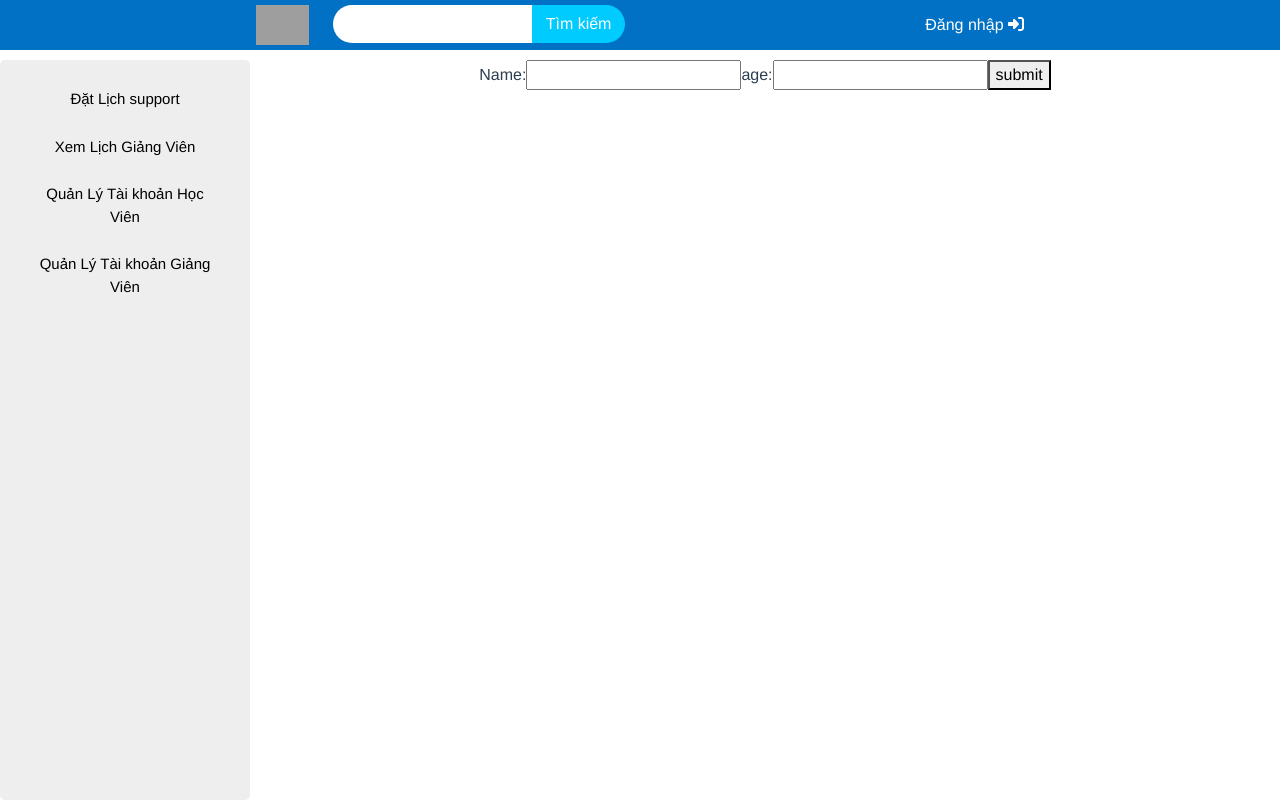
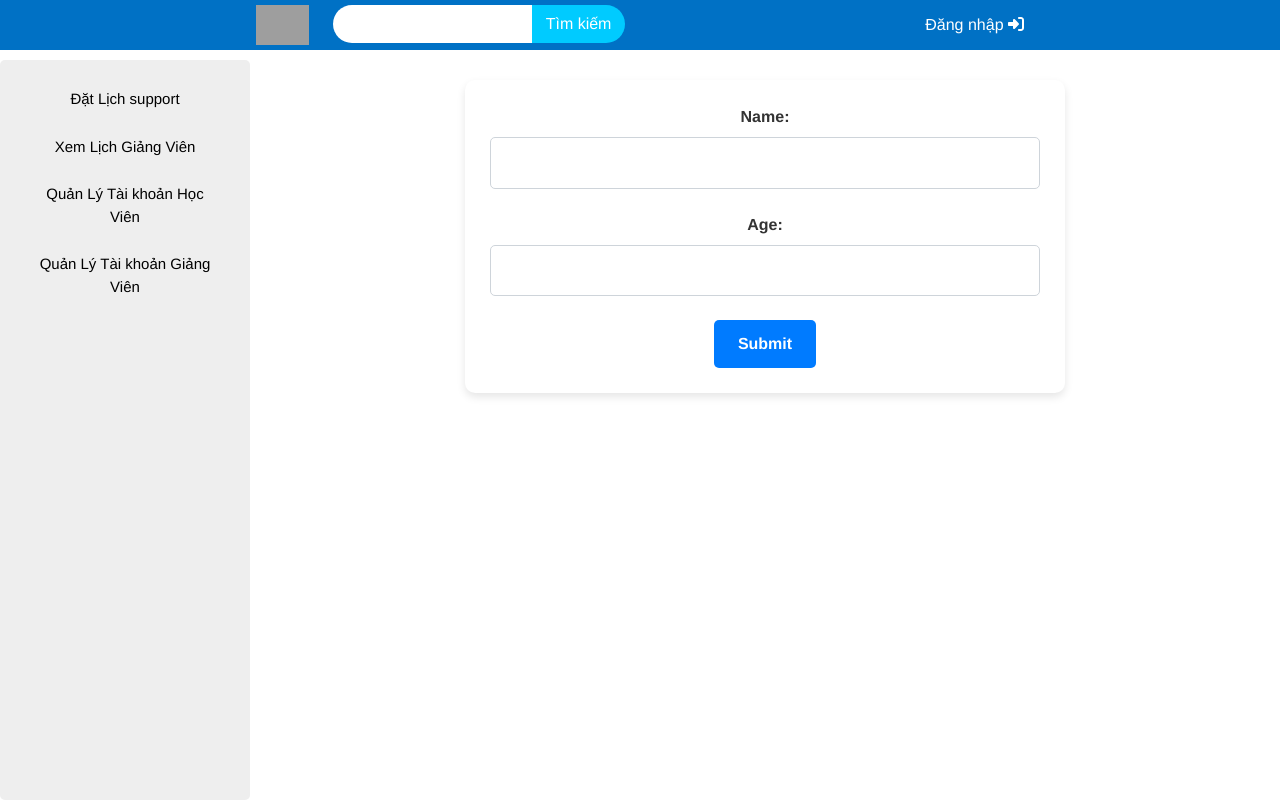
Before and after one commit to vandat3012/group-02, a Vue app in the folder FE/tech-learn/: page /create-student in a window 1280 px wide. Built offline with nearby package versions, Linux system fonts and the light colour scheme; grey boxes are pictures that could not be loaded.

Commit message:
first cm

```diff
--- a/FE/tech-learn/data/db.json
+++ b/FE/tech-learn/data/db.json
@@ -24,31 +24,6 @@
       "id": "9a44",
       "name": "",
       "age": ""
-    },
-    {
-      "id": "b728",
-      "name": "",
-      "age": ""
-    },
-    {
-      "id": "a0c8",
-      "name": "",
-      "age": ""
-    },
-    {
-      "id": "567d",
-      "name": "",
-      "age": ""
-    },
-    {
-      "id": "a185",
-      "name": "",
-      "age": ""
-    },
-    {
-      "id": "8ee5",
-      "name": "",
-      "age": ""
     }
   ]
 }
--- a/FE/tech-learn/package.json
+++ b/FE/tech-learn/package.json
@@ -17,11 +17,13 @@
     "json-server": "^1.0.0-beta.2",
     "sweetalert2": "^11.12.4",
     "tech-learn": "file:",
+    "vee-validate": "^4.13.2",
     "vue": "^3.4.38",
     "vue-router": "^4.4.3",
     "vue3-toastify": "^0.2.2",
     "vuelidate": "^0.7.7",
-    "vuex": "^4.1.0"
+    "vuex": "^4.1.0",
+    "yup": "^1.4.0"
   },
   "devDependencies": {
     "@vue/cli-plugin-babel": "~5.0.0",
--- a/FE/tech-learn/src/components/student/StudentCreate.vue
+++ b/FE/tech-learn/src/components/student/StudentCreate.vue
@@ -1,41 +1,113 @@
 <template>
-  <form @submit.prevent="handleSubmit">
-    <label>Name:</label>
-    <input v-model="form.name" />
-    <label>age:</label>
-    <input v-model="form.age" />
-    <button type="submit">submit</button>
+  <form @submit.prevent="onSubmit" class="student-form">
+    <div class="form-group">
+      <label for="name">Name:</label>
+      <input id="name" v-model="name" type="text" class="form-control" />
+      <span class="error-message">{{ nameError }}</span>
+    </div>
+    <div class="form-group">
+      <label for="age">Age:</label>
+      <input id="age" v-model="age" type="number" class="form-control" />
+      <span class="error-message">{{ ageError }}</span>
+    </div>
+    <button type="submit" class="submit-btn">Submit</button>
   </form>
 </template>
 
 <script setup>
-import { reactive, ref } from "vue";
-import { useRouter } from "vue-router";
+import { ref } from 'vue';
+import { useRouter } from 'vue-router';
 import axios from 'axios';
 import { toast } from 'vue3-toastify';
+import { useField, useForm } from 'vee-validate';
+import * as yup from 'yup';
+const rootApi = process.env.VUE_APP_ROOT_API;
+
 
 const router = useRouter();
-const form = reactive({
-  name: "",
-  age: "",
+
+const { handleSubmit, resetForm } = useForm({
+  validationSchema: yup.object({
+    name: yup.string().required('Name is required'),
+    age: yup
+      .number()
+      .typeError('Age must be a number')
+      .positive('Age must be a positive number')
+      .required('Age is required'),
+  }),
 });
 
-const handleSubmit = async () => {
-  const res = await axios.post("http://localhost:3000/student", form);
-  if (res.status === 201) {
-    router.push("/").then(() => {
-      toast.success("Create success !", {
-        autoClose: 2000
+const { value: name, errorMessage: nameError } = useField('name');
+const { value: age, errorMessage: ageError } = useField('age');
+
+const onSubmit = handleSubmit(async (values) => {
+  try {
+    const response = await axios.post(`${rootApi}/student`, values);
+    if (response.status === 201) {
+      resetForm();
+      router.push('/').then(() => {
+        toast.success('Create success!', {
+          autoClose: 2000
+        });
       });
-    });
-  } else {
-    toast.error("Create success 11!");
+    } else {
+      toast.error('Create failed!');
+    }
+  } catch (error) {
+    toast.error('An error occurred while creating the student!');
   }
+});
+</script>
 
+<style scoped>
+.student-form {
+  max-width: 600px;
+  margin: 20px auto;
+  padding: 25px;
+  background-color: #ffffff;
+  border-radius: 10px;
+  box-shadow: 0 4px 8px rgba(0, 0, 0, 0.1);
 }
 
+.form-group {
+  margin-bottom: 1.5rem;
+}
 
+label {
+  display: block;
+  margin-bottom: 0.5rem;
+  font-weight: 600;
+  color: #333;
+}
 
-</script>
+.form-control {
+  width: 100%;
+  padding: 0.8rem;
+  border: 1px solid #ced4da;
+  border-radius: 5px;
+  font-size: 1rem;
+  box-sizing: border-box;
+}
 
-<style></style>
+.error-message {
+  color: #dc3545;
+  font-size: 0.875rem;
+  margin-top: 0.25rem;
+}
+
+.submit-btn {
+  background-color: #007bff;
+  color: #ffffff;
+  border: none;
+  padding: 0.75rem 1.5rem;
+  border-radius: 5px;
+  font-size: 1rem;
+  font-weight: 600;
+  cursor: pointer;
+  transition: background-color 0.3s ease;
+}
+
+.submit-btn:hover {
+  background-color: #0056b3;
+}
+</style>
--- a/FE/tech-learn/src/components/student/StudentUpdate.vue
+++ b/FE/tech-learn/src/components/student/StudentUpdate.vue
@@ -1,58 +1,143 @@
 <template>
-
-  <form @submit.prevent="handleSubmit">
-    <label>Name:</label>
-    <input v-model="form.name" />
-    <label>age:</label>
-    <input v-model="form.age" />
-    <button type="submit">submit</button>
+  <form @submit.prevent="onSubmit" class="form-container">
+    <div class="form-group">
+      <label for="name">Name:</label>
+      <input id="name" v-model="name" type="text" class="form-input" />
+      <span class="form-error">{{ nameError }}</span>
+    </div>
+    <div class="form-group">
+      <label for="age">Age:</label>
+      <input id="age" v-model="age" type="number" class="form-input" />
+      <span class="form-error">{{ ageError }}</span>
+    </div>
+    <button type="submit" class="form-submit">Submit</button>
   </form>
-
 </template>
 
 <script setup>
 import axios from 'axios';
-import { ref, onMounted, reactive } from 'vue';
+import { ref, onMounted } from 'vue';
 import { useRouter, useRoute } from 'vue-router';
 import { toast } from 'vue3-toastify';
-const form = reactive({
-  name: "",
-  age: ""
-});
+import { useField, useForm } from "vee-validate";
+import * as yup from "yup";
 
+const rootApi = process.env.VUE_APP_ROOT_API;
 const router = useRouter();
 const route = useRoute();
 
+const { handleSubmit, resetForm } = useForm({
+  validationSchema: yup.object({
+    name: yup.string().required("Name is required"),
+    age: yup
+      .number()
+      .typeError("Age must be a number")
+      .positive("Age must be a positive number")
+      .required("Age is required"),
+  }),
+});
+
+const { value: name, errorMessage: nameError, setValue: setName } = useField("name");
+const { value: age, errorMessage: ageError, setValue: setAge } = useField("age");
+
 onMounted(() => {
   const studentId = route.params.id;
-  axios.get(`http://localhost:3000/student/${studentId}`)
+  axios.get(`${rootApi}/student/${studentId}`)
     .then(res => {
-      form.age = res.data.age;
-      form.name = res.data.name;
+      setName(res.data.name);
+      setAge(res.data.age);
     })
-
     .catch(error => {
       console.error(error);
     });
-})
+});
 
-
-
-const handleSubmit = async () => {
+const onSubmit = handleSubmit(async (values) => {
   const studentId = route.params.id;
-
-  const response = await axios.put(`http://localhost:3000/student/${studentId}`, form);
+  try {
+    const response = await axios.put(`${rootApi}/student/${studentId}`, values);
     if (response.status === 200) {
+      resetForm();
       router.push("/").then(() => {
-      toast.success("Update success !", {
+        toast.success("Update success!", {
           autoClose: 2000
         });
       });
     } else {
-    toast.error("Update Error, Try Later !")
+      toast.error("Update Error, Try Later!");
     }
+  } catch (error) {
+    toast.error("An error occurred while updating the student!");
   }
+});
 </script>
 
+<style scoped>
+.form-container {
+  max-width: 600px;
+  margin: 0 auto;
+  padding: 30px;
+  background: #f4f4f9;
+  border-radius: 12px;
+  box-shadow: 0 8px 16px rgba(0, 0, 0, 0.1);
+  border: 1px solid #ddd;
+}
 
-<style></style>
+.form-group {
+  margin-bottom: 20px;
+}
+
+label {
+  display: block;
+  font-size: 1.1rem;
+  font-weight: 500;
+  color: #333;
+  margin-bottom: 8px;
+}
+
+.form-input {
+  width: 100%;
+  padding: 12px;
+  border: 1px solid #ccc;
+  border-radius: 8px;
+  font-size: 1rem;
+  background-color: #fff;
+  box-shadow: inset 0 1px 3px rgba(0, 0, 0, 0.1);
+}
+
+.form-input:focus {
+  border-color: #007bff;
+  outline: none;
+  box-shadow: 0 0 0 3px rgba(0, 123, 255, 0.25);
+}
+
+.form-error {
+  color: #dc3545;
+  font-size: 0.875rem;
+  margin-top: 5px;
+  display: block;
+}
+
+.form-submit {
+  width: 100%;
+  padding: 12px;
+  border: none;
+  border-radius: 8px;
+  background-color: #007bff;
+  color: #fff;
+  font-size: 1.1rem;
+  font-weight: 600;
+  cursor: pointer;
+  transition: background-color 0.3s ease, transform 0.2s ease;
+}
+
+.form-submit:hover {
+  background-color: #0056b3;
+  transform: scale(1.05);
+}
+
+.form-submit:active {
+  background-color: #004085;
+  transform: scale(1);
+}
+</style>
--- a/FE/tech-learn/src/components/student/Students.vue
+++ b/FE/tech-learn/src/components/student/Students.vue
@@ -1,37 +1,43 @@
 <template>
-     <div class="col-md-12 d-flex justify-content-start my-4">
-    <button class="btn btn-primary custom-btn">
-      <router-link to="{name: 'CreateStudent'}" class="text-white text-decoration-none">
+    <div class="container">
+      <div class="button-container">
+        <button class="btn btn-primary">
+          <router-link :to="{ name: 'StudentCreate' }" class="link-text">
             Add +
           </router-link>
         </button>
       </div>
 
-  <table v-if="list"  class="table table-hover">
+      <table v-if="list" class="styled-table">
         <thead>
-        <th>id</th>
-        <th>name</th>
-        <th>age</th>
-        <th>action</th>
+          <tr>
+            <th>ID</th>
+            <th>Name</th>
+            <th>Age</th>
+            <th>Action</th>
+          </tr>
         </thead>
         <tbody>
-        <tr v-for="student in list" :key="student">
+          <tr v-for="student in list" :key="student.id">
             <td>{{ student.id }}</td>
             <td>{{ student.name }}</td>
             <td>{{ student.age }}</td>
             <td>
-                <router-link :to="{name:'StudentDetail', params: {id: student.id}}">
-                    update
+              <router-link :to="{ name: 'StudentDetail', params: { id: student.id } }" class="btn btn-info">
+                Update
               </router-link>
-                <button @click="openModal(student)">Delete</button>
+              <button class="btn btn-danger" @click="openModal(student)">Delete</button>
             </td>
           </tr>
         </tbody>
       </table>
+
       <Modal
         @confirm="handleDelete(seletedObject)"
         @close="closeModal"
+        class="custom-modal"
       ></Modal>
+    </div>
   </template>
 
   <script setup>
@@ -39,34 +45,140 @@ import { onMounted, ref } from 'vue';
   import axios from 'axios';
   import Modal from '../Modal/Modal.vue';
 
-    let list = ref();
-    let seletedObject = ref();
-    let myModal;
+  const list = ref([]);
+  const seletedObject = ref(null);
+  const myModal = ref(null);
+  const rootApi = process.env.VUE_APP_ROOT_API;
 
   onMounted(() => {
-        myModal = new bootstrap.Modal(document.getElementById("exampleModal"))
-    })
-
-    onMounted(()=> {
-        axios.get("http://localhost:3000/student")
-        .then(response => (list.value = response.data));
+    myModal.value = new bootstrap.Modal(document.getElementById("exampleModal"));
+    fetchStudents();
   });
 
-    const  handleDelete= async (data) =>{
-        axios.delete(`http://localhost:3000/student/${data.id}`)
-        .then(response => (list.value = list.value.filter((item) => item.id !== data.id)));
-        myModal.hide()
+  const fetchStudents = async () => {
+    try {
+      const response = await axios.get(`${rootApi}/student`);
+      list.value = response.data || [];
+    } catch (error) {
+      console.error('Error fetching students:', error);
     }
+  };
 
+  const handleDelete = async (data) => {
+    try {
+      await axios.delete(`${rootApi}/student/${data.id}`);
+      list.value = list.value.filter((item) => item.id !== data.id);
+      closeModal();
+    } catch (error) {
+      console.error('Error deleting student:', error);
+    }
+  };
 
   const openModal = (student) => {
     seletedObject.value = student;
-        myModal.show();
+    myModal.value.show();
+  };
+
+  const closeModal = () => {
+    myModal.value.hide();
+  };
+  </script>
+
+  <style scoped>
+  .container {
+    max-width: 1200px;
+    margin: 0 auto;
+    padding: 20px;
   }
 
+  .button-container {
+    margin-bottom: 20px;
+    text-align: left;
+  }
 
-</script>
+  .btn-primary {
+    background-color: #007bff;
+    border: none;
+    padding: 10px 20px;
+    border-radius: 5px;
+    font-size: 16px;
+    font-weight: bold;
+  }
 
-<style>
+  .link-text {
+    color: #ffffff;
+    text-decoration: none;
+  }
 
+  .styled-table {
+    width: 100%;
+    border-collapse: collapse;
+    margin: 20px 0;
+    background-color: #ffffff;
+    box-shadow: 0 2px 5px rgba(0, 0, 0, 0.1);
+  }
+
+  .styled-table th, .styled-table td {
+    padding: 12px;
+    text-align: center;
+    border-bottom: 1px solid #ddd;
+  }
+
+  .styled-table th {
+    background-color: #f4f4f4;
+    font-weight: 600;
+  }
+
+  .styled-table tbody tr:hover {
+    background-color: #f9f9f9;
+  }
+
+  .btn-info {
+    background-color: #17a2b8;
+    border: none;
+    color: #ffffff;
+    padding: 6px 12px;
+    border-radius: 4px;
+    font-size: 14px;
+    font-weight: bold;
+    margin-right: 5px;
+  }
+
+  .btn-info:hover {
+    background-color: #138496;
+  }
+
+  .btn-danger {
+    background-color: #dc3545;
+    border: none;
+    color: #ffffff;
+    padding: 6px 12px;
+    border-radius: 4px;
+    font-size: 14px;
+    font-weight: bold;
+  }
+
+  .btn-danger:hover {
+    background-color: #c82333;
+  }
+
+  .custom-modal .modal-dialog {
+    max-width: 500px;
+    margin: 30px auto;
+  }
+
+  .custom-modal .modal-content {
+    border-radius: 8px;
+    overflow: hidden;
+  }
+
+  .custom-modal .modal-header {
+    background-color: #007bff;
+    color: #ffffff;
+    border-bottom: 1px solid #ddd;
+  }
+
+  .custom-modal .modal-footer {
+    border-top: 1px solid #ddd;
+  }
   </style>
```
Also changed, not shown: FE/tech-learn/src/router/index.js (+6 -5 lines), 2 other files (tests, documents, lock files or other folders). Lines whose indentation alone changed are shown as unchanged.
